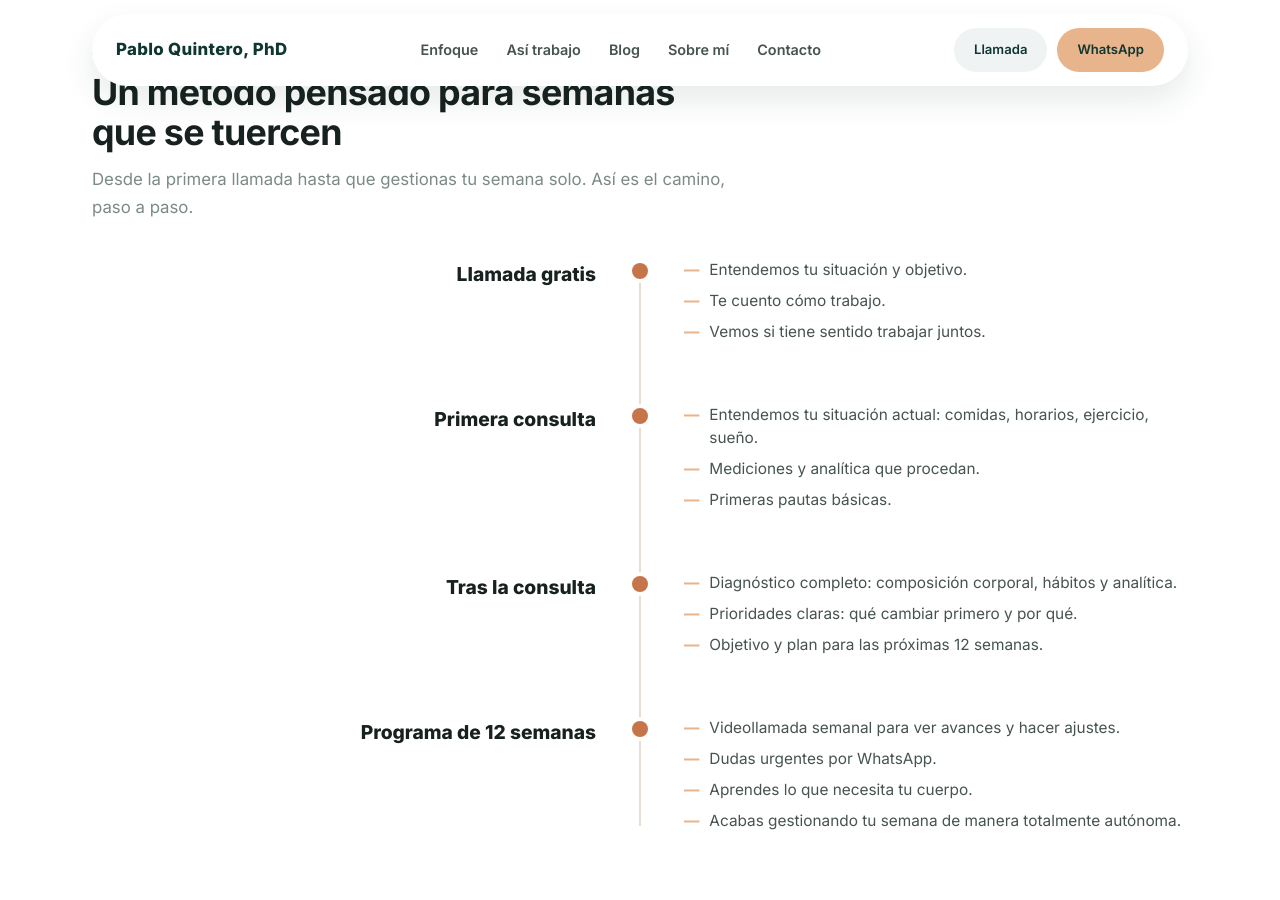
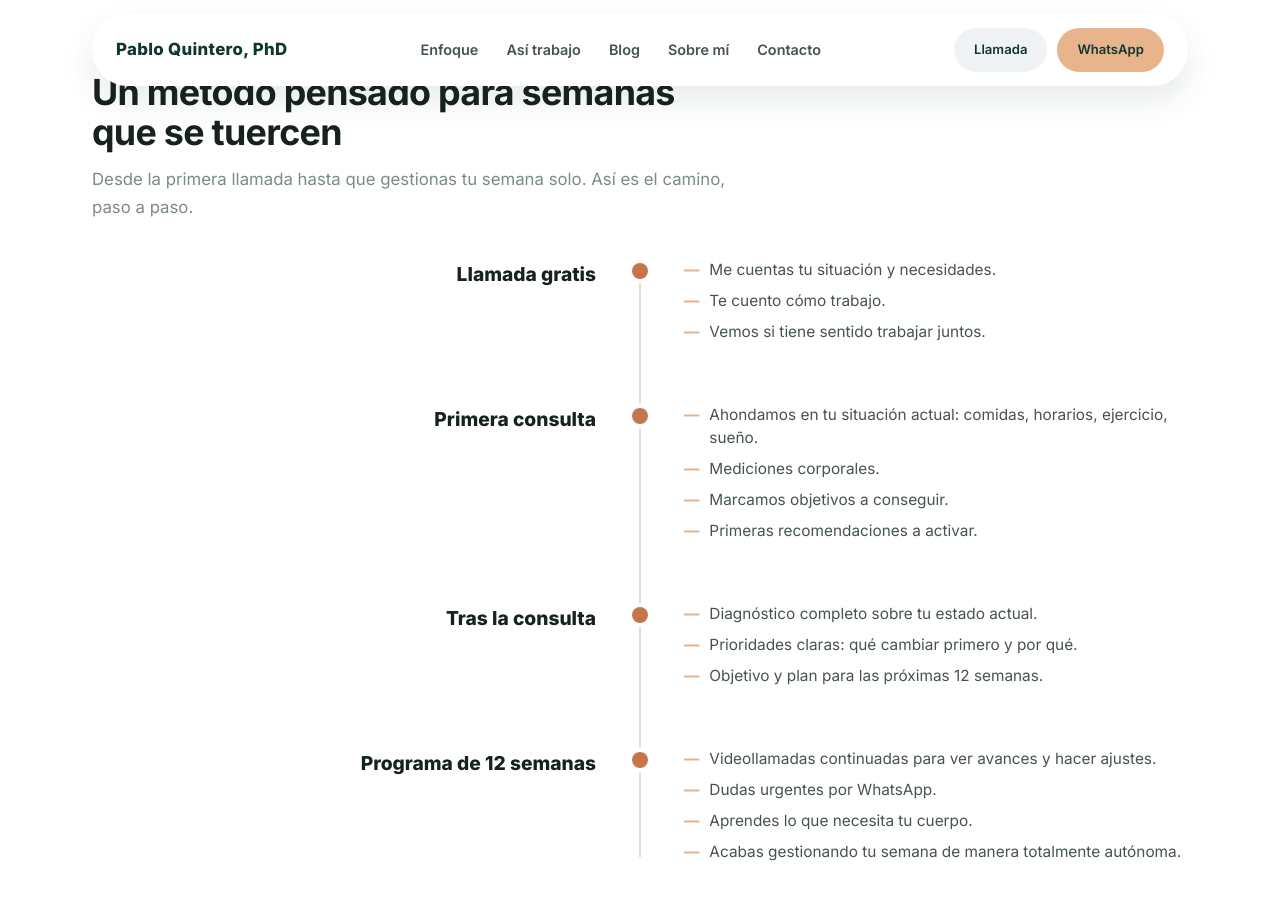
Before and after one commit to pquinriver/pabloquintero-nutricion, a Jekyll site: the page index.html, which Jekyll copies as it is, in a window 1280 px wide and 900 px high, scrolled down 2097 px. Built offline with Jekyll 4.4.1, drawn with Linux system fonts in a browser that asks for light colours; some of the changed text lies outside the part shown.

Commit message:
Revise hero badge, journey timeline copy, and move fit-note into card
- Hero badge: "Consulta en Santa Cruz de Tenerife, El Médano y online"
  -> "Consulta presencial en Tenerife y online"
- Timeline copy tweaks across all four stages (Llamada gratis, Primera
  consulta, Tras la consulta, Programa de 12 semanas), including a new
  "Marcamos objetivos a conseguir" bullet under Primera consulta
- Moved the "En estas circunstancias..." note from a standalone
  paragraph below the fit-grid into the end of the "Puede que
  necesites otro tipo de atención si" card

Co-Authored-By: Claude Sonnet 5 <noreply@anthropic.com>
Claude-Session: https://claude.ai/code/session_01DnN3Tam13buBricv2YHgrr

```diff
--- a/index.html
+++ b/index.html
@@ -160,7 +160,7 @@
   <section class="hero" id="top">
     <div class="hero-grid">
       <div class="hero-left">
-        <div class="eyebrow-check">✓ &nbsp;Consulta en Santa Cruz de Tenerife, El Médano y online</div>
+        <div class="eyebrow-check">✓ &nbsp;Consulta presencial en Tenerife y online</div>
         <h1>Pierde grasa y gana músculo, aunque tu semana sea imposible.</h1>
 
         <p class="lede">Nutrición para padres y madres con hijos, trabajo exigente y cero tiempo. Cambios que sobreviven a las comidas de trabajo, los cumpleaños y las noches sin dormir.</p>
@@ -231,7 +231,7 @@
         <div class="tl-rail"><span class="tl-dot"></span></div>
         <div class="tl-detail">
           <ul>
-            <li>Entendemos tu situación y objetivo.</li>
+            <li>Me cuentas tu situación y necesidades.</li>
             <li>Te cuento cómo trabajo.</li>
             <li>Vemos si tiene sentido trabajar juntos.</li>
           </ul>
@@ -242,9 +242,10 @@
         <div class="tl-rail"><span class="tl-dot"></span></div>
         <div class="tl-detail">
           <ul>
-            <li>Entendemos tu situación actual: comidas, horarios, ejercicio, sueño.</li>
-            <li>Mediciones y analítica que procedan.</li>
-            <li>Primeras pautas básicas.</li>
+            <li>Ahondamos en tu situación actual: comidas, horarios, ejercicio, sueño.</li>
+            <li>Mediciones corporales.</li>
+            <li>Marcamos objetivos a conseguir.</li>
+            <li>Primeras recomendaciones a activar.</li>
           </ul>
         </div>
       </div>
@@ -253,7 +254,7 @@
         <div class="tl-rail"><span class="tl-dot"></span></div>
         <div class="tl-detail">
           <ul>
-            <li>Diagnóstico completo: composición corporal, hábitos y analítica.</li>
+            <li>Diagnóstico completo sobre tu estado actual.</li>
             <li>Prioridades claras: qué cambiar primero y por qué.</li>
             <li>Objetivo y plan para las próximas 12 semanas.</li>
           </ul>
@@ -264,7 +265,7 @@
         <div class="tl-rail"><span class="tl-dot"></span></div>
         <div class="tl-detail">
           <ul>
-            <li>Videollamada semanal para ver avances y hacer ajustes.</li>
+            <li>Videollamadas continuadas para ver avances y hacer ajustes.</li>
             <li>Dudas urgentes por WhatsApp.</li>
             <li>Aprendes lo que necesita tu cuerpo.</li>
             <li>Acabas gestionando tu semana de manera totalmente autónoma.</li>
@@ -297,9 +298,9 @@
           <li>Buscas un diagnóstico médico, una prescripción farmacológica o sustituir seguimiento médico.</li>
           <li>Necesitas atención especializada urgente por un trastorno de la conducta alimentaria, desnutrición, enfermedad renal o hepática avanzada, cáncer activo o una situación clínica compleja.</li>
         </ul>
+        <p class="fit-note">En estas circunstancias, puedo orientarte para coordinar o derivar al recurso adecuado.</p>
       </div>
     </div>
-    <p class="fit-note">En estas circunstancias, puedo orientarte para coordinar o derivar al recurso adecuado.</p>
   </section>
 
   <section class="section" id="sobre-mi">
```
